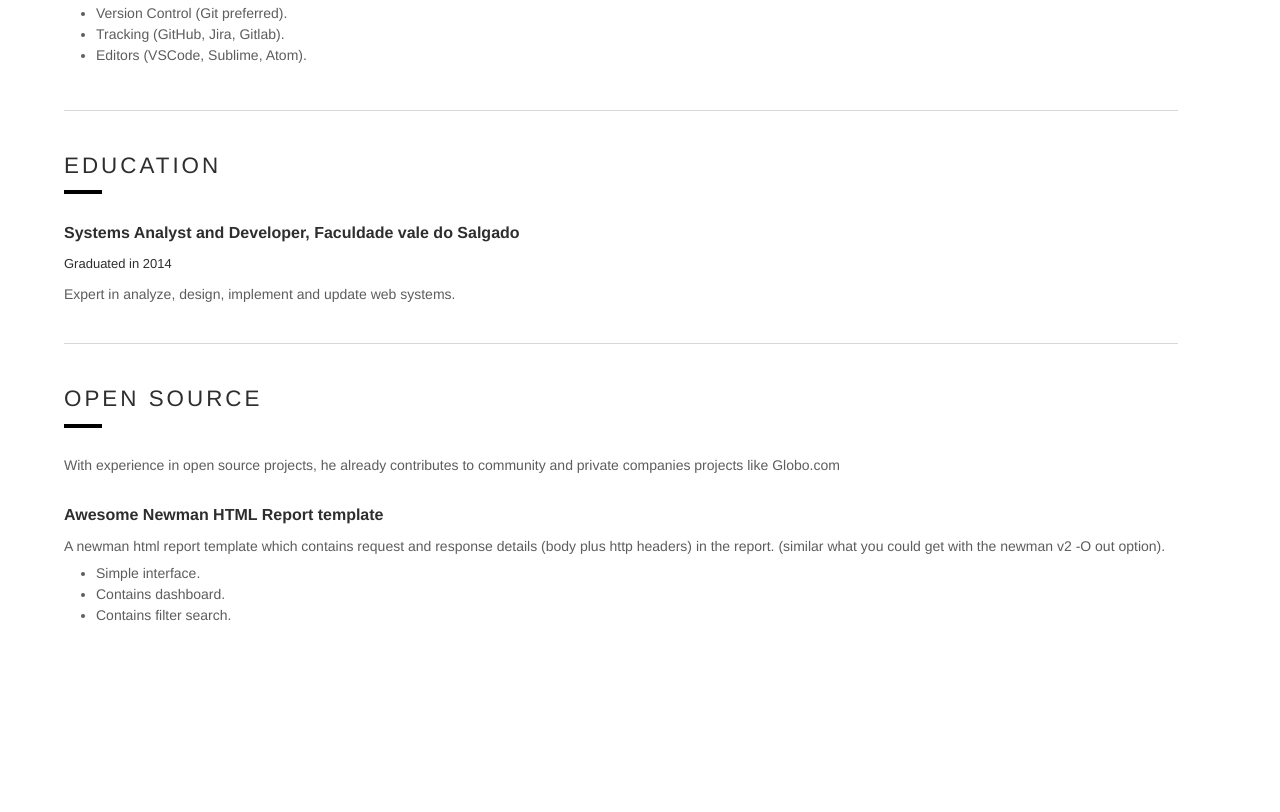
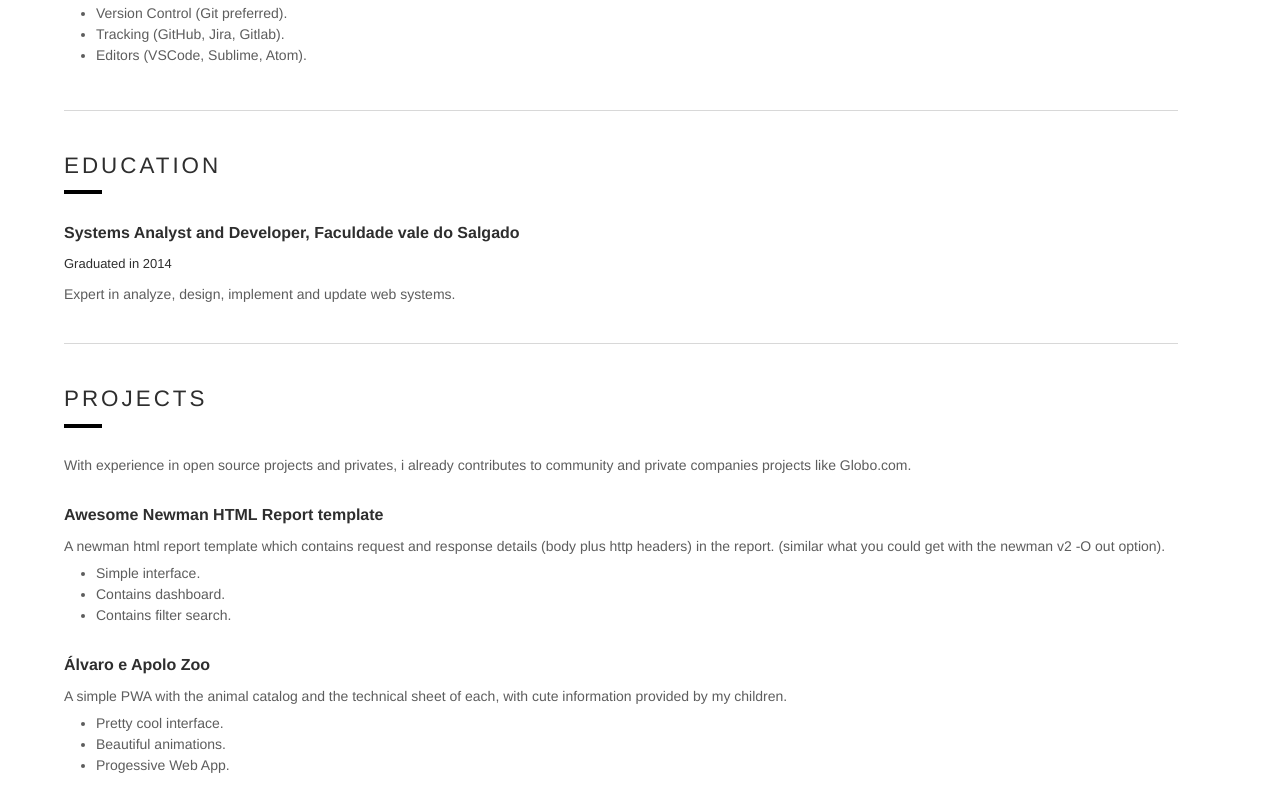
Before and after one commit to MarcosEllys/marcosellys.github.io, a plain HTML site: page curriculum/index.html in a window 1280 px wide. Shown: the part 1385-2197 px from the top of the page. Before the commit the page ends 2055 px from the top, so only its background shows below. Drawn offline with Linux system fonts and the light colour scheme.

Commit message:
added zoo project informations

```diff
--- a/assets/js/app.js
+++ b/assets/js/app.js
@@ -12,6 +12,10 @@ const configs = {
   me: [
     'About',
     'Sobre'
+  ],
+  projects: [
+    'Projects',
+    'Projetos'
   ],
   description: [
     'Software Development Engineer, graduate in ADS by FVS with expertise in Angular working with @nodejs stack, enthusiast Open Source and Free Software.',
@@ -134,8 +138,8 @@ const configs = {
     'Especialista em análise, design, implementação e atualização de sistemas web.'
   ],
   descriptionOpenSource: [
-    'With experience in open source projects, he already contributes to community and private companies projects like Globo.com',
-    'Com experiência em projetos open source, já contribui para projetos da comunide e de empresas privadas como Globo.com'
+    'With experience in open source projects and privates, i already contributes to community and private companies projects like Globo.com.',
+    'Com experiência em projetos open source e privados, eu já contribui para projetos da comunide e de empresas privadas como Globo.com.'
   ],
   descriptionOpenSourceOne: [
     'A newman html report template which contains request and response details (body plus http headers) in the report. (similar what you could get with the newman v2 -O out option).',
@@ -152,6 +156,22 @@ const configs = {
   descriptionOpenSourceOneRef3: [
     'Contains filter search.',
     'Contém pesquisa com filtros.',
+  ],
+  descriptionOpenSourceTwo: [
+    'A simple PWA with the animal catalog and the technical sheet of each, with cute information provided by my children.',
+    'Uma simples  PWA com o catálogo de animais e a ficha técnica  de cada, com informações fofinhas fornecidas pelos meus filhos.'
+  ],
+  descriptionOpenSourceTwoRef1: [
+    'Pretty cool interface.',
+    'Interface bem legal.',
+  ],
+  descriptionOpenSourceTwoRef2: [
+    'Beautiful animations.',
+    'Bonitas animações.',
+  ],
+  descriptionOpenSourceTwoRef3: [
+    'Progessive Web App.',
+    'Progessive Web App.',
   ]
 }
 
--- a/curriculum/index.html
+++ b/curriculum/index.html
@@ -147,7 +147,7 @@
           </ul>
         </section>
         <section>
-          <h2>Open Source</h2>
+          <h2 data-binding="projects"></h2>
           <div class="description" itemprop="description" data-binding="descriptionOpenSource"></div>
           <ul>
             <li>
@@ -166,6 +166,22 @@
                 </ul>
               </div>
             </li>
+            <li>
+              <h3>
+                <span class="roleName" itemprop="roleName" data-binding="roleOne"></span>
+                <span>
+                  <span itemprop="name"><a itemprop="url" href="https://marcosellys.com/zoo/">Álvaro e Apolo Zoo</a></span>
+                </span>
+              </h3>
+              <div class="description" itemprop="description">
+                <div data-binding="descriptionOpenSourceTwo"></div>
+                <ul>
+                  <li data-binding="descriptionOpenSourceTwoRef1"></li>
+                  <li data-binding="descriptionOpenSourceTwoRef2"></li>
+                  <li data-binding="descriptionOpenSourceTwoRef3"></li>
+                </ul>
+              </div>
+            </li>
           </ul>
         </section>
       </div>
```
